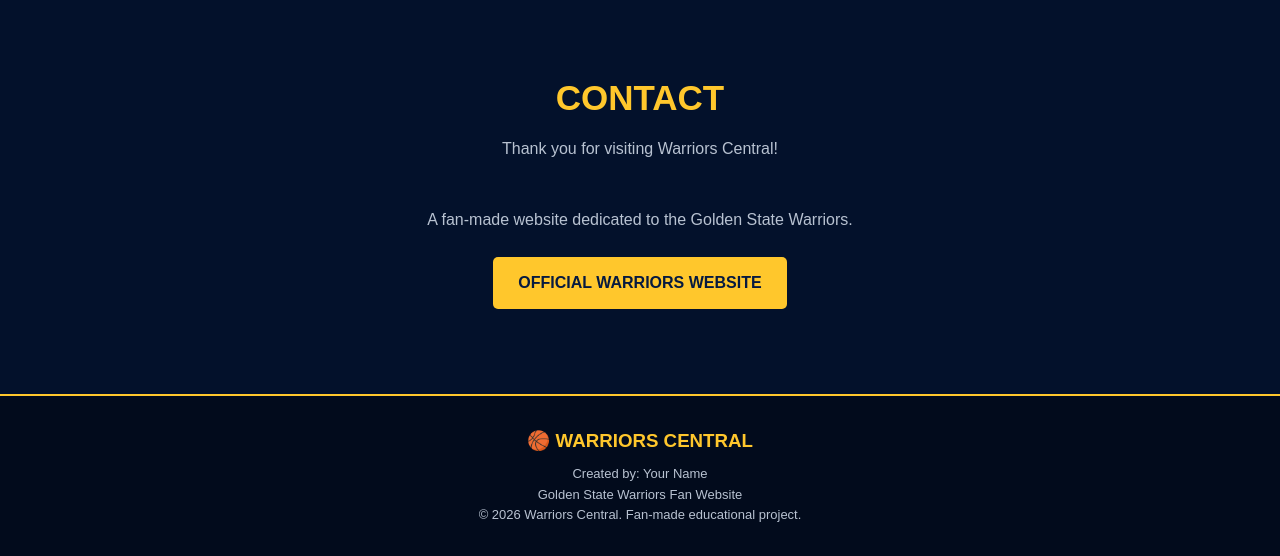
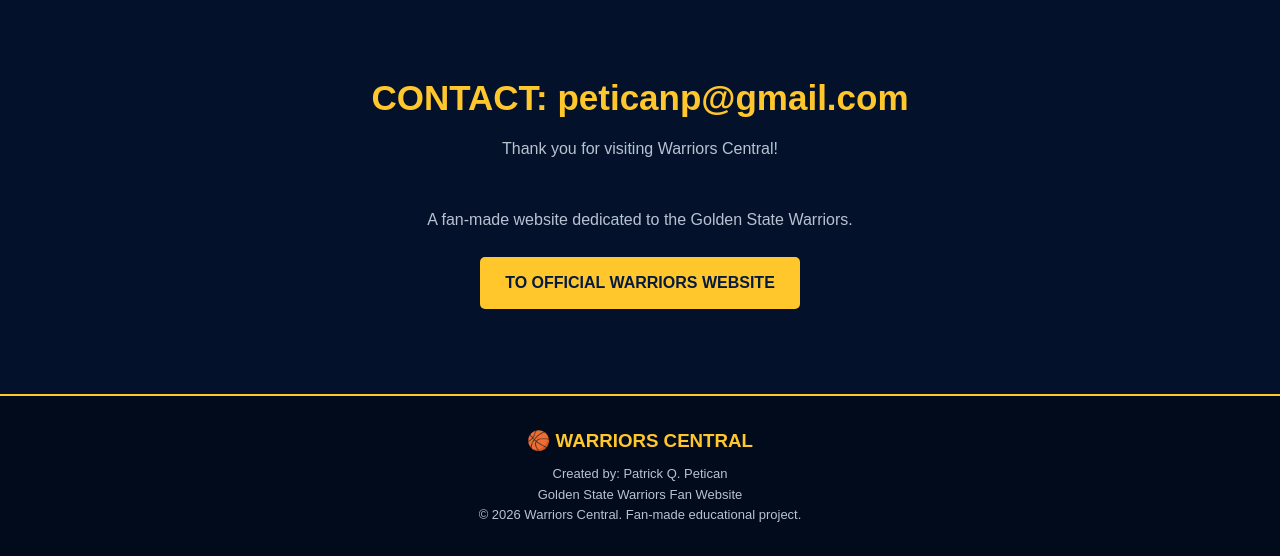
Before and after one commit to peticanp-svg/Golden-State-Warriors-Page, a plain HTML site: page index.html in a window 1280 px wide. Shown: the part 5038-5594 px from the top of the page. Drawn offline with Linux system fonts and the light colour scheme.

Commit message:
Update index.html

```diff
--- a/index.html
+++ b/index.html
@@ -731,13 +731,13 @@ footer p {
 
 <section class="contact" id="contact">
     <div class="section-title">
-        <h2>CONTACT</h2>
+        <h2>CONTACT: peticanp@gmail.com</h2>
         <p>Thank you for visiting Warriors Central!</p>
     </div>
 
     <p>A fan-made website dedicated to the Golden State Warriors.</p>
     <a href="https://www.nba.com/warriors" target="_blank" class="btn">
-        OFFICIAL WARRIORS WEBSITE
+        TO OFFICIAL WARRIORS WEBSITE
     </a>
 </section>
 
@@ -745,7 +745,7 @@ footer p {
 
 <footer>
     <h3>🏀 WARRIORS CENTRAL</h3>
-    <p>Created by: Your Name</p>
+    <p>Created by: Patrick Q. Petican</p>
     <p>Golden State Warriors Fan Website</p>
     <p>© 2026 Warriors Central. Fan-made educational project.</p>
 </footer>
```
